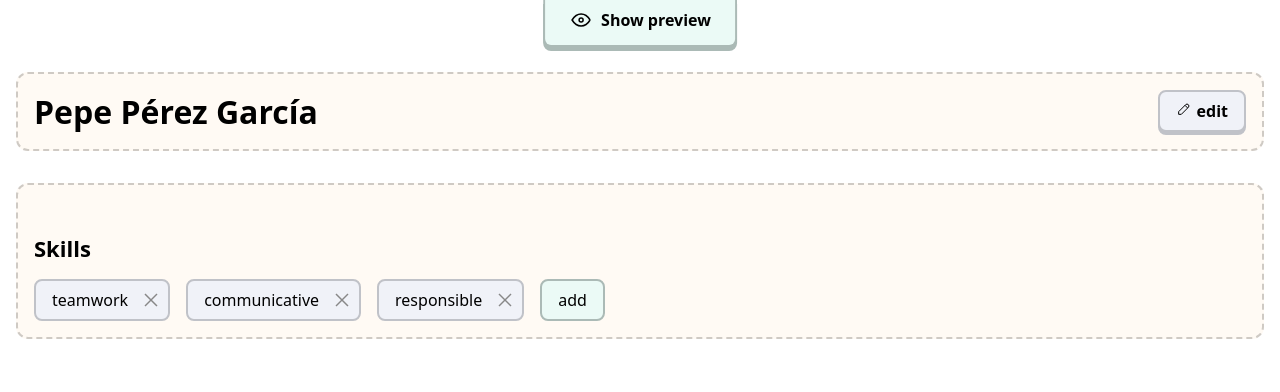
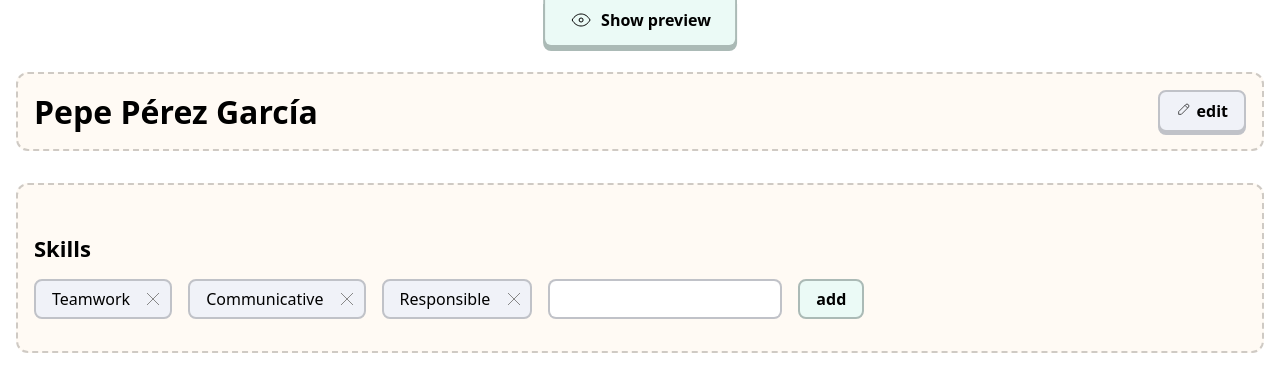
Before and after one commit to Mathiew82/curripulum, a React (Vite) app: page / in a window 1280 px wide. Shown: the top 392 px of the page. Built offline with nearby package versions, Linux system fonts and the light colour scheme.

Commit message:
Skills section working correctly

```diff
--- a/src/components/Name/Name.tsx
+++ b/src/components/Name/Name.tsx
@@ -32,7 +32,6 @@ function Name() {
               width="16"
               height="16"
               viewBox="0 0 24 24"
-              stroke-width="1.5"
               stroke="currentColor"
               fill="none"
             >
--- a/src/components/ShowPreview/ShowPreview.tsx
+++ b/src/components/ShowPreview/ShowPreview.tsx
@@ -9,7 +9,6 @@ function ShowPreview() {
           width="24"
           height="24"
           viewBox="0 0 24 24"
-          stroke-width="1.5"
           stroke="currentColor"
           fill="none"
         >
--- a/src/components/Skills/Skills.css
+++ b/src/components/Skills/Skills.css
@@ -1,24 +1,47 @@
 .skills {
   display: flex;
+  flex-wrap: wrap;
   justify-content: flex-start;
   align-items: flex-start;
 }
 
 .skills > li {
+  height: 40px;
   background-color: #f0f2f8;
   border: 2px solid #c0c2c8;
   border-radius: 8px;
   display: flex;
   align-items: center;
   margin-right: 1rem;
-  padding: 0.5rem 2.5rem 0.5rem 1rem;
+  margin-bottom: 1rem;
+  padding: 0 2.5rem 0 1rem;
   position: relative;
+}
+
+.skills > li.input {
+  background-color: #c0c2c8;
+  border-color: transparent;
+  padding: 0;
+}
+
+.skills > li.input > input {
+  border: none;
+  border-radius: 6px;
+  height: 36px;
+  padding: 0 1rem;
 }
 
 .skills > li.add {
   background-color: #ebfaf6;
   border: 2px solid #abbab6;
-  padding: 0.5rem 1rem;
+  cursor: pointer;
+  font-weight: bold;
+  padding: 0 1rem;
+}
+
+.skills > li.add:hover {
+  background-color: #ebfaf6;
+  background-color: #dbeae6;
 }
 
 .skills > li > svg {
--- a/src/components/Skills/Skills.tsx
+++ b/src/components/Skills/Skills.tsx
@@ -2,17 +2,30 @@ import { useState } from "react";
 import "./Skills.css";
 
 function Skills() {
+  const [newSkill, setNewSkill] = useState("");
   const [skills, setSkills] = useState([
-    "teamwork",
-    "communicative",
-    "responsible",
+    "Teamwork",
+    "Communicative",
+    "Responsible",
   ]);
 
-  const handleChangeSkills = (event: React.ChangeEvent<HTMLInputElement>) => {
+  const onRemoveSkill = (skillToRemove: string) => {
+    const newSkills = skills.filter((skill) => skill !== skillToRemove);
+    setSkills(newSkills);
+  };
+
+  const onAddSkill = () => {
+    const newSkills = [...skills];
+
+    newSkills.push(newSkill);
+    setSkills(newSkills);
+
+    setNewSkill("");
+  };
+
+  const onEditNewSkill = (event: React.ChangeEvent<HTMLInputElement>) => {
     const value = (event.target as HTMLInputElement).value;
-    const newSkills = skills;
-    newSkills.push(value);
-    setSkills(newSkills);
+    setNewSkill(value);
   };
 
   return (
@@ -24,11 +37,11 @@ function Skills() {
             <li key={skill}>
               {skill}
               <svg
+                onClick={() => onRemoveSkill(skill)}
                 xmlns="http://www.w3.org/2000/svg"
                 width="24"
                 height="24"
                 viewBox="0 0 24 24"
-                stroke-width="1.5"
                 stroke="currentColor"
                 fill="none"
               >
@@ -38,7 +51,16 @@ function Skills() {
               </svg>
             </li>
           ))}
-          <li className="add">add</li>
+          <li className="input">
+            <input
+              className="input-new-skill"
+              onChange={onEditNewSkill}
+              value={newSkill}
+            />
+          </li>
+          <li onClick={onAddSkill} className="add">
+            add
+          </li>
         </ul>
       </div>
     </>
```
